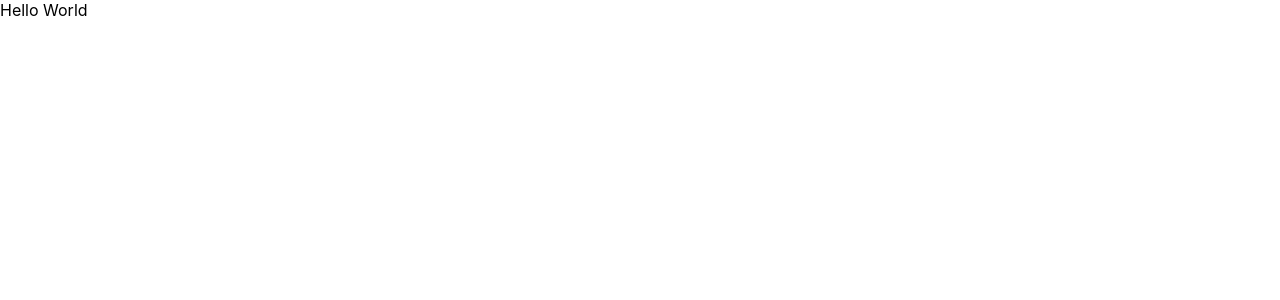
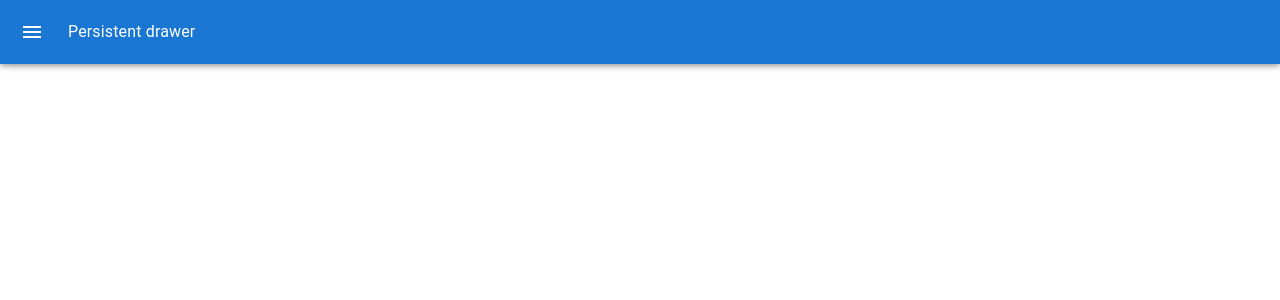
Before and after one commit to RainBoard01/Color-Project, a React (Create React App) app in the folder colors-app/: page /palette/new in a window 1280 px wide. Shown: the top 300 px of the page. Built offline with nearby package versions, Linux system fonts and the light colour scheme.

Commit message:
Updated MUI added navbar drawer colorpicker buttons

```diff
--- a/colors-app/src/Navbar.js
+++ b/colors-app/src/Navbar.js
@@ -2,8 +2,8 @@ import React, { useState } from 'react';
 import { Link } from "react-router-dom";
 import Slider from "rc-slider";
 
-import { IconButton, MenuItem, Select, Snackbar } from '@material-ui/core';
-import CloseIcon from "@material-ui/icons/Close";
+import { IconButton, MenuItem, Select, Snackbar } from '@mui/material';
+import CloseIcon from "@mui/icons-material/Close";
 
 import "rc-slider/assets/index.css";
 import "./Navbar.css";
--- a/colors-app/src/NewPaletteForm.js
+++ b/colors-app/src/NewPaletteForm.js
@@ -1,9 +1,139 @@
-import React from 'react'
+import * as React from 'react';
+import { styled } from '@mui/material/styles';
+import {
+    Box,
+    Drawer,
+    CssBaseline,
+    Toolbar,
+    IconButton,
+    Divider,
+    Stack,
+    Button,
+    Typography
+} from '@mui/material';
+import MuiAppBar from '@mui/material/AppBar';
+import MenuIcon from '@mui/icons-material/Menu';
+import ChevronLeftIcon from '@mui/icons-material/ChevronLeft';
+
+import { ChromePicker } from 'react-color';
+
+const drawerWidth = 350;
+
+const Main = styled('main', { shouldForwardProp: (prop) => prop !== 'open' })(
+  ({ theme, open }) => ({
+    flexGrow: 1,
+    padding: theme.spacing(3),
+    transition: theme.transitions.create('margin', {
+      easing: theme.transitions.easing.sharp,
+      duration: theme.transitions.duration.leavingScreen,
+    }),
+    marginLeft: `-${drawerWidth}px`,
+    ...(open && {
+      transition: theme.transitions.create('margin', {
+        easing: theme.transitions.easing.easeOut,
+        duration: theme.transitions.duration.enteringScreen,
+      }),
+      marginLeft: 0,
+    }),
+  }),
+);
+
+const AppBar = styled(MuiAppBar, {
+  shouldForwardProp: (prop) => prop !== 'open',
+})(({ theme, open }) => ({
+  transition: theme.transitions.create(['margin', 'width'], {
+    easing: theme.transitions.easing.sharp,
+    duration: theme.transitions.duration.leavingScreen,
+  }),
+  ...(open && {
+    width: `calc(100% - ${drawerWidth}px)`,
+    marginLeft: `${drawerWidth}px`,
+    transition: theme.transitions.create(['margin', 'width'], {
+      easing: theme.transitions.easing.easeOut,
+      duration: theme.transitions.duration.enteringScreen,
+    }),
+  }),
+}));
+
+const DrawerHeader = styled('div')(({ theme }) => ({
+  display: 'flex',
+  alignItems: 'center',
+  padding: theme.spacing(0, 1),
+  // necessary for content to be below app bar
+  ...theme.mixins.toolbar,
+  justifyContent: 'flex-end',
+}));
 
 export const NewPaletteForm = () => {
+    const [open, setOpen] = React.useState(false);
+
+    const handleDrawerOpen = () => {
+        setOpen(true);
+    };
+
+    const handleDrawerClose = () => {
+        setOpen(false);
+    };
+
     return (
-        <div>
-            Hello World
-        </div>
-    )
+    <Box sx={{ display: 'flex' }}>
+      <CssBaseline />
+      <AppBar position="fixed" open={open}>
+        <Toolbar>
+          <IconButton
+            color="inherit"
+            aria-label="open drawer"
+            onClick={handleDrawerOpen}
+            edge="start"
+            sx={{ mr: 2, ...(open && { display: 'none' }) }}
+          >
+            <MenuIcon />
+          </IconButton>
+            Persistent drawer
+        </Toolbar>
+      </AppBar>
+      <Drawer
+        sx={{
+          width: drawerWidth,
+          flexShrink: 0,
+          '& .MuiDrawer-paper': {
+            width: drawerWidth,
+            boxSizing: 'border-box',
+          },
+        }}
+        variant="persistent"
+        anchor="left"
+        open={open}
+      >
+        <DrawerHeader>
+          <IconButton onClick={handleDrawerClose}>
+            <ChevronLeftIcon />
+          </IconButton>
+        </DrawerHeader>
+        <Divider />
+        <Typography variant="h4">
+            Design Your Palette
+        </Typography>
+        <Stack direction="row" justifyContent="center" alignItems="center" spacing={2}>
+            <Button variant="contained" color="secondary">
+                CLEAR PALETTE
+            </Button>
+            <Button variant="contained" color="primary">
+                RANDOM COLOR
+            </Button>
+        </Stack>
+        <ChromePicker
+            color='blue'
+            onChangeComplete={newColor => console.log(newColor)}
+        />
+        <Button variant="contained" color="primary">
+            ADD COLOR
+        </Button>
+      </Drawer>
+      <Main open={open}>
+        <DrawerHeader />
+
+      </Main>
+    </Box>
+  );
 }
```
Also changed, not shown: colors-app/package.json (+5 -2 lines), 1 other file (tests, documents, lock files or other folders).
